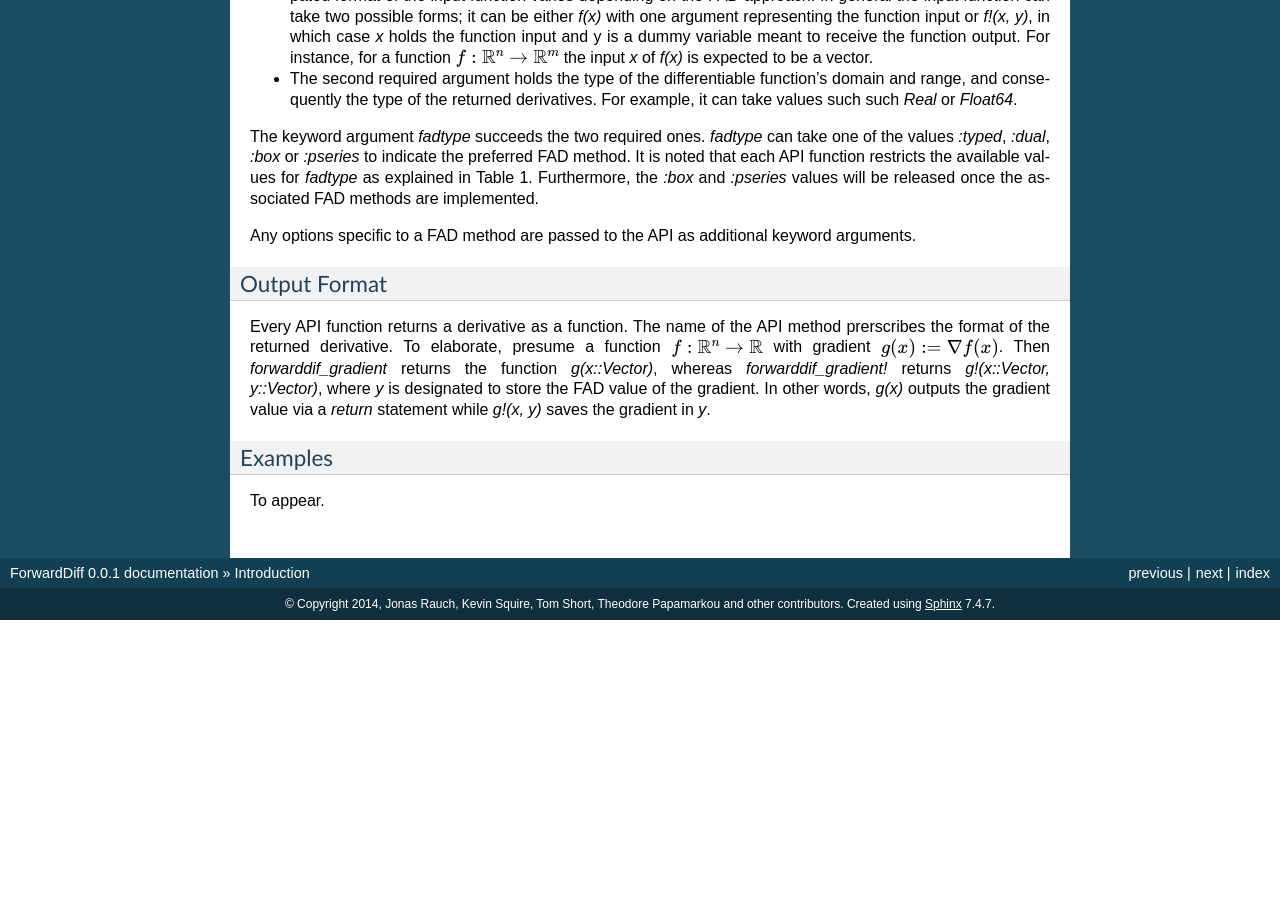
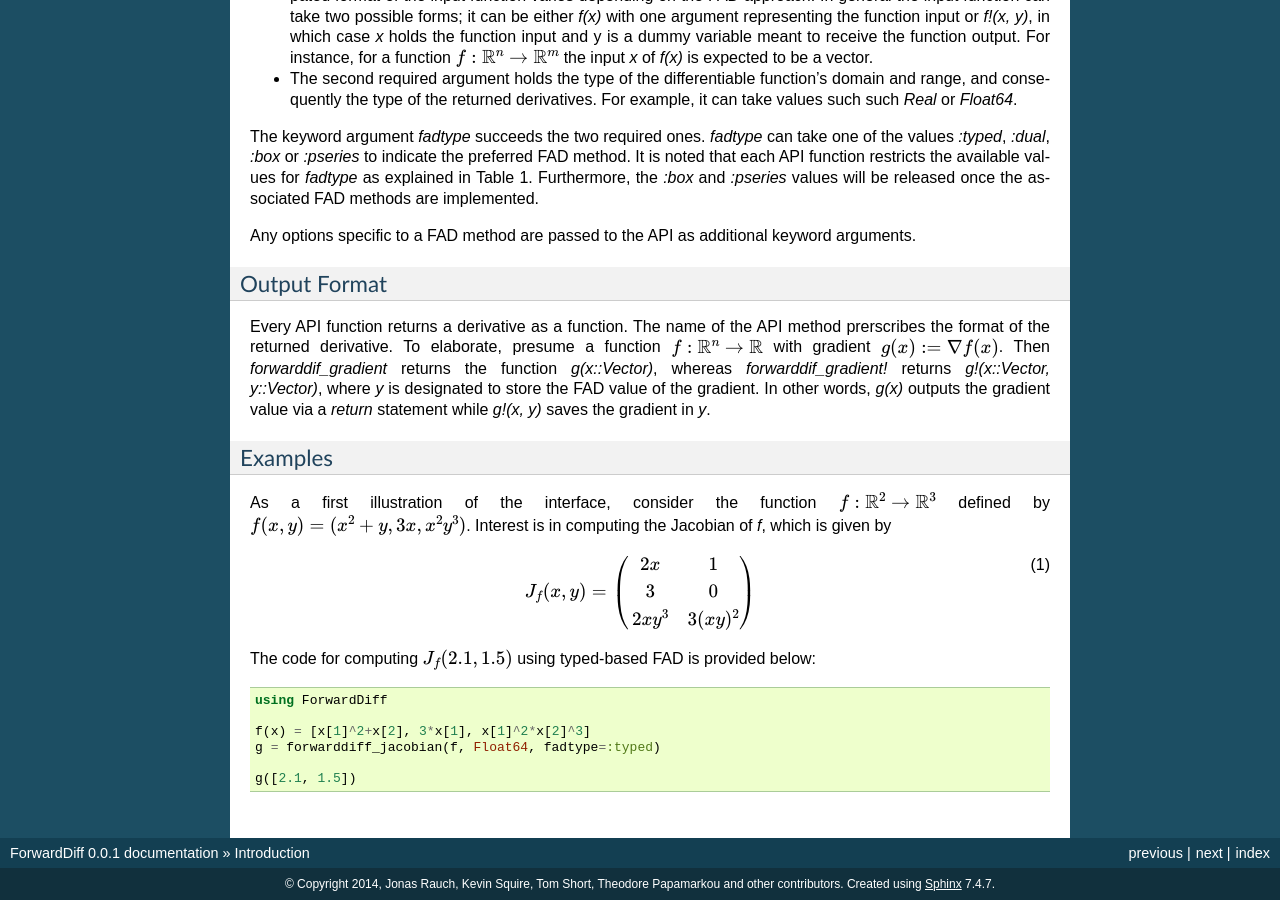
Before and after one commit to JuliaDiff/ForwardDiff.jl, a Sphinx documentation site: the page built from doc/source/intro.rst, in a window 1280 px wide and 900 px high, scrolled down 1750 px. Built offline with Sphinx 7.4.7, drawn with Linux system fonts in a browser that asks for light colours; formulas are drawn with MathJax 3; before the commit the page ends 2370 px from its top, so only the background shows below that.

Commit message:
Added first example in doc

```diff
--- a/doc/source/intro.rst
+++ b/doc/source/intro.rst
@@ -123,4 +123,26 @@ gradient in *y*.
 
 Examples
 ~~~~~~~~~~~~~~~~~~~~~~~~~~~~~~~~~~~~~~~~~~~~~~~~~~~~~~~~~~~~~~~~~~~~~~~~~~~~~~~~
-To appear.
+
+As a first illustration of the interface, consider the function :math:`f:\mathbb{R}^2\rightarrow\mathbb{R}^3` defined
+by :math:`f(x, y) = (x^2+y, 3x, x^2y^3)`. Interest is in computing the Jacobian of *f*, which is given
+by
+
+.. math::
+  :label: jac_ex1
+
+  J_f(x, y) =
+  \left(\begin{matrix} 2x & 1 \\
+    3 & 0 \\
+    2xy^3 & 3(xy)^2 \end{matrix}\right)
+
+The code for computing :math:`J_f(2.1,1.5)` using typed-based FAD is provided below:
+
+.. code-block:: julia
+
+  using ForwardDiff
+
+  f(x) = [x[1]^2+x[2], 3*x[1], x[1]^2*x[2]^3]
+  g = forwarddiff_jacobian(f, Float64, fadtype=:typed)
+
+  g([2.1, 1.5])
```
